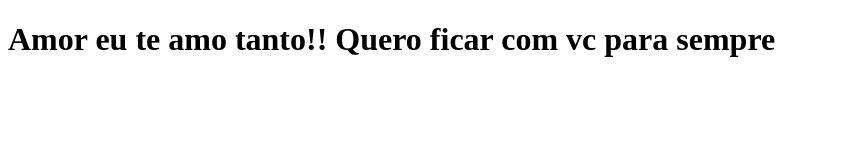
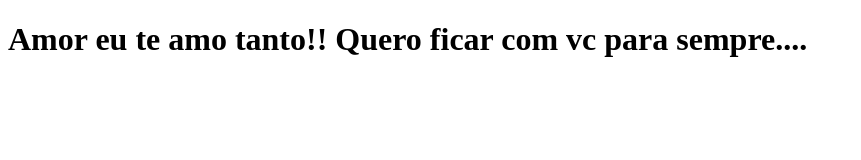
Before and after one commit to MatheusCavagnari/clone-tabnews, a Next.js app: page / in a window 1280 px wide. Shown: the top 160 px of the page, without its empty margins (0-861 px from the left). Built offline with nearby package versions, Linux system fonts and the light colour scheme.

Commit message:
modificação da frase

```diff
--- a/pages/index.js
+++ b/pages/index.js
@@ -1,5 +1,5 @@
 function Home() {
-  return <h1>Amor eu te amo tanto!! Quero ficar com vc para sempre </h1>;
+  return <h1>Amor eu te amo tanto!! Quero ficar com vc para sempre.... </h1>;
 }
 
 export default Home;
```
